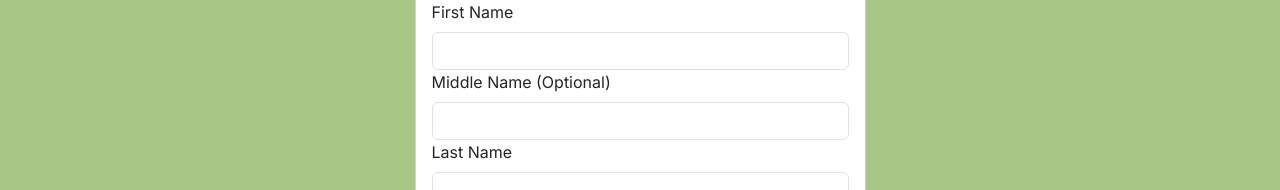
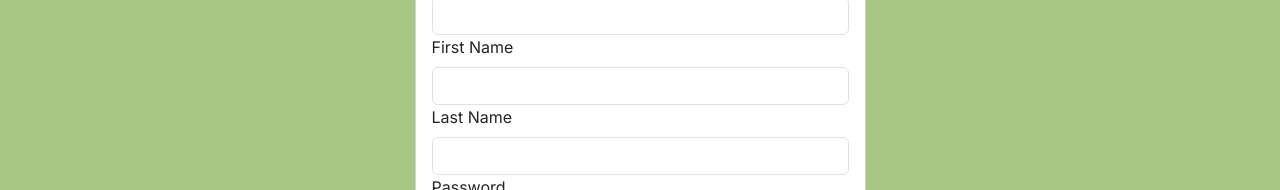
Before and after one commit to wonkes-manoa/manoa-student-market, a Next.js app: page /auth/signup in a window 1280 px wide. Shown: the part 205-395 px from the top of the page. Built offline with nearby package versions, Linux system fonts and the light colour scheme; no server answers.

Commit message:
#26 Removed middle name field from sign up page
Middle name is no longer a field a user can fill in in the sign up page

```diff
--- a/config/settings.development.json
+++ b/config/settings.development.json
@@ -18,7 +18,6 @@
       "Password": "changeme",
       "Privilege": "USER",
       "FirstName": "John",
-      "MiddleName": "",
       "LastName": "Ny"
     },
     {
@@ -27,8 +26,7 @@
       "Password": "changeme",
       "Privilege": "USER",
       "FirstName": "Alpi",
-      "MiddleName": "Bava",
-      "LastName": "Carrie"
+      "LastName": "Bava"
     },
     {
       "EmailAddress": "admin@foo.com",
@@ -36,7 +34,6 @@
       "Password": "changeme",
       "Privilege": "ADMINISTRATOR",
       "FirstName": "Admin",
-      "MiddleName": "",
       "LastName": "IsTrator"
     }
   ],
--- a/prisma/seed.ts
+++ b/prisma/seed.ts
@@ -61,7 +61,6 @@ async function main() {
         // eslint-disable-next-line no-await-in-loop
         Password: await hash(account.Password, 14),
         FirstName: account.FirstName,
-        MiddleName: account.MiddleName,
         LastName: account.LastName,
       } });
   }
--- a/src/app/auth/signup/page.tsx
+++ b/src/app/auth/signup/page.tsx
@@ -11,7 +11,6 @@ type SignUpForm = {
   username: string;
   email: string;
   firstName: string;
-  middleName?: string | null;
   lastName: string;
   password: string;
   confirmPassword: string;
@@ -33,12 +32,6 @@ const SignUp = () => {
       .required('Legal first name is required')
       .matches(/^[A-Za-z]+$/, 'Only alphabet letters allowed')
       .max(150, 'Too long. Contact us if you do have a long first name'),
-
-    middleName: Yup.string()
-      .transform((value) => (value === '' ? null : value))
-      .nullable()
-      .matches(/^[A-Za-z]*$/, 'Only alphabet letters allowed')
-      .max(150, 'Too long. Contact us if you do have a long middle name'),
 
     lastName: Yup.string()
       .required('Legal last name is required')
@@ -119,17 +112,6 @@ const SignUp = () => {
                     <div className="invalid-feedback">{errors.firstName?.message}</div>
                   </Form.Group>
 
-                  {/* Middle Name (Optional) */}
-                  <Form.Group className="form-group">
-                    <Form.Label>Middle Name (Optional)</Form.Label>
-                    <input
-                      type="text"
-                      {...register('middleName')}
-                      className={`form-control ${errors.middleName ? 'is-invalid' : ''}`}
-                    />
-                    <div className="invalid-feedback">{errors.middleName?.message}</div>
-                  </Form.Group>
-
                   {/* Last Name */}
                   <Form.Group className="form-group">
                     <Form.Label>Last Name</Form.Label>
--- a/src/lib/dbActions.ts
+++ b/src/lib/dbActions.ts
@@ -129,7 +129,6 @@ export async function createAccount(credentials: {
   username: string;
   email: string;
   firstName: string;
-  middleName?: string | null;
   lastName: string;
   password: string;
   confirmPassword: string;
@@ -157,7 +156,6 @@ export async function createAccount(credentials: {
       Password: hashedPassword,
       EmailAddress: credentials.email,
       FirstName: credentials.firstName,
-      MiddleName: credentials.middleName || '',
       LastName: credentials.lastName,
     },
   });
```
Also changed, not shown: 1 other file (tests, documents, lock files or other folders).
